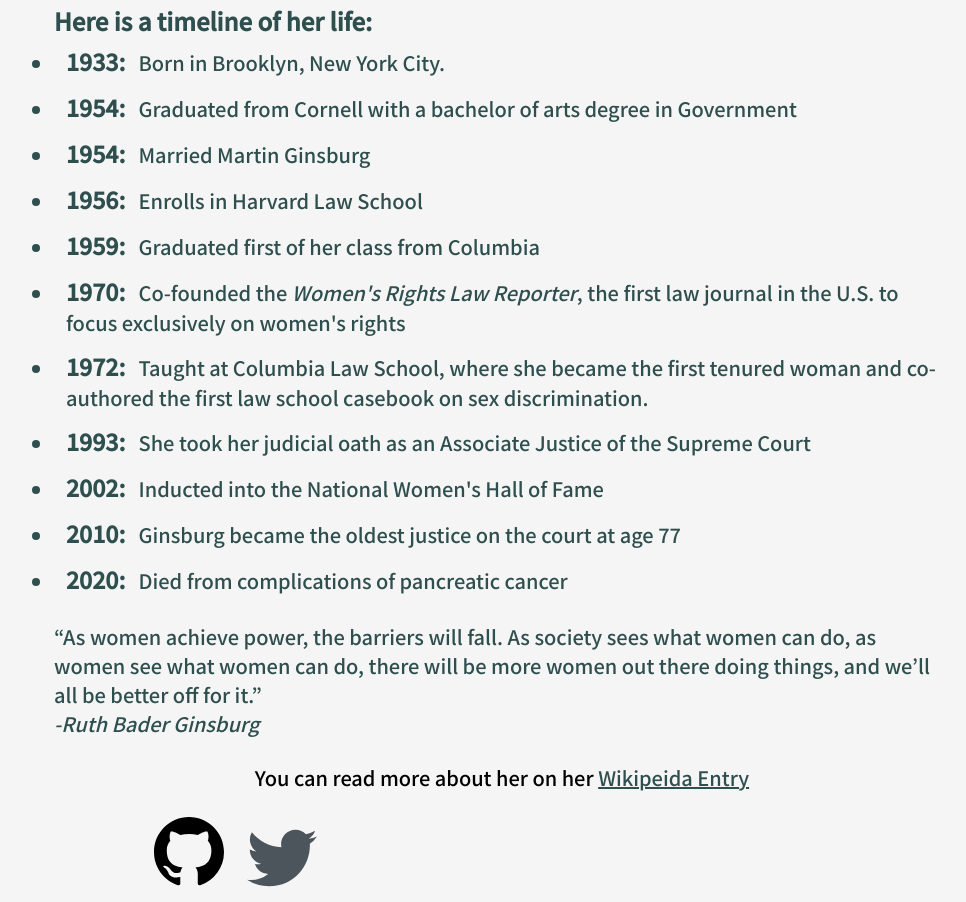
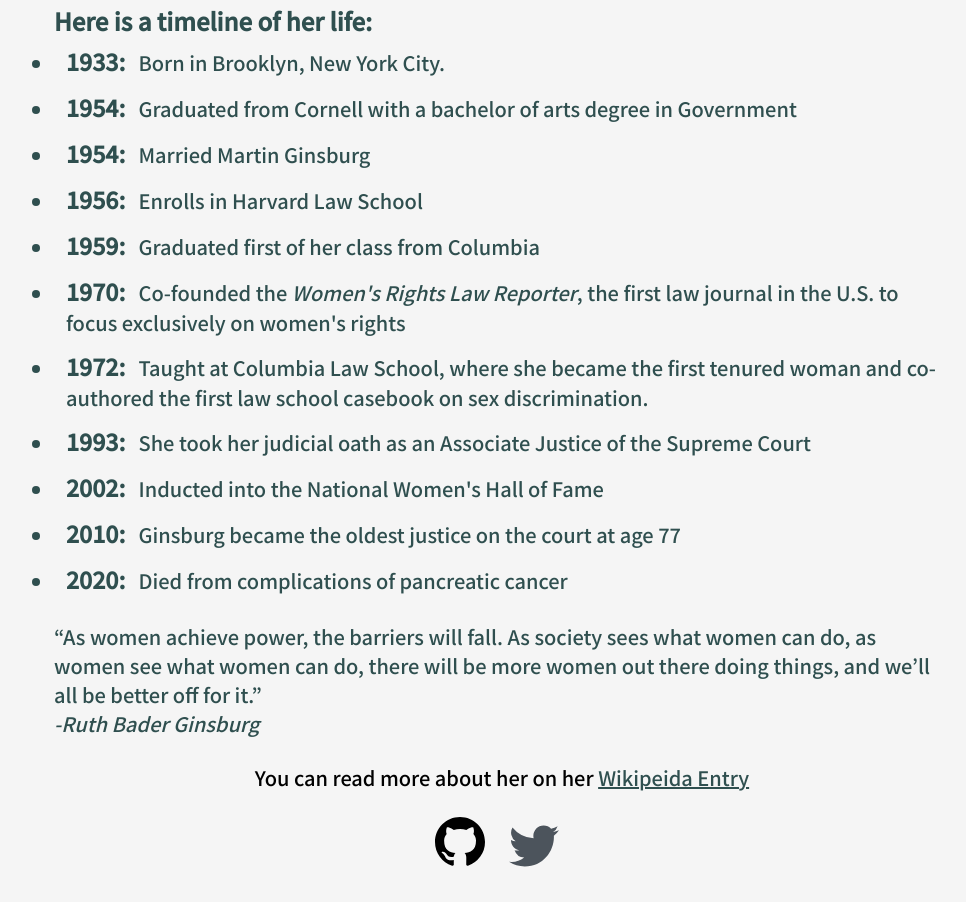
Before and after one commit to Olamide-Accord/tribute-page, a plain HTML site: page index.html in a window 1280 px wide. Shown: the part 855-1757 px from the top of the page, without its empty margins (138-1104 px from the left). Drawn offline with nearby package versions, Linux system fonts and the light colour scheme.

Commit message:
Add files via upload

```diff
--- a/assets/styles.css
+++ b/assets/styles.css
@@ -63,17 +63,17 @@ body{
     color: darkslategrey;
 }
 .icons{
-    width: 70%;
+    width: 15%;
     margin: 0 auto;
 }
 .github, .twitter{
-    width: 70px;
+    width: 50px;
     border: 0px;
     padding: 10px;
     background-color: whitesmoke;
 }
 .github:hover, .twitter:hover{
-    width: 75px;
+    width: 55px;
 }
 
 @media (max-width: 700px) {
@@ -89,4 +89,5 @@ body{
     #img-div p{
         font-size: 1rem;
     }
+    C
 }
--- a/index.html
+++ b/index.html
@@ -7,6 +7,7 @@
     <title>Ruth Bader Ginsburg Tribute Page</title>
     <link rel="stylesheet" href="./assets/styles.css">
     <link href="https://fonts.googleapis.com/css2?family=Noto+Sans+JP:wght@100;300;500&display=swap" rel="stylesheet">
+    <link rel="stylesheet" href="https://cdn.jsdelivr.net/npm/bootstrap-icons@1.5.0/font/bootstrap-icons.css">
 </head>
 <body>
     <header id="title">
@@ -14,7 +15,8 @@
         <p>A woman who spent her life fighting for gender equality and women's right.</p>
     </header>
     <div id="img-div">
-        <img src="./assets/images/RBG.jpg" alt="A Portrait of Ruth Bader Ginsburg">
+        <img src="./assets/images/RBG.jpg"
+        alt="A Portrait of Ruth Bader Ginsburg">
         <p><i>A Portrait of Ruth Bader Ginsburg</i></p>
     </div>
     <div id="tribute-info">
```
